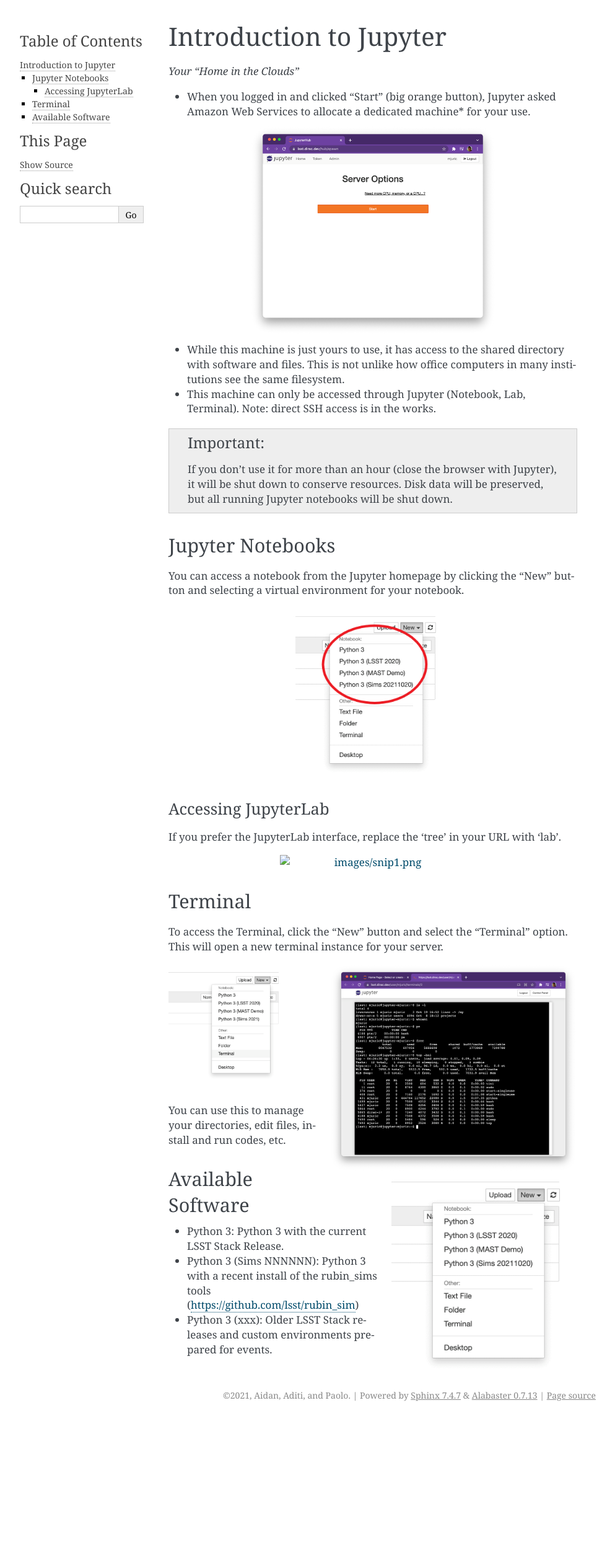
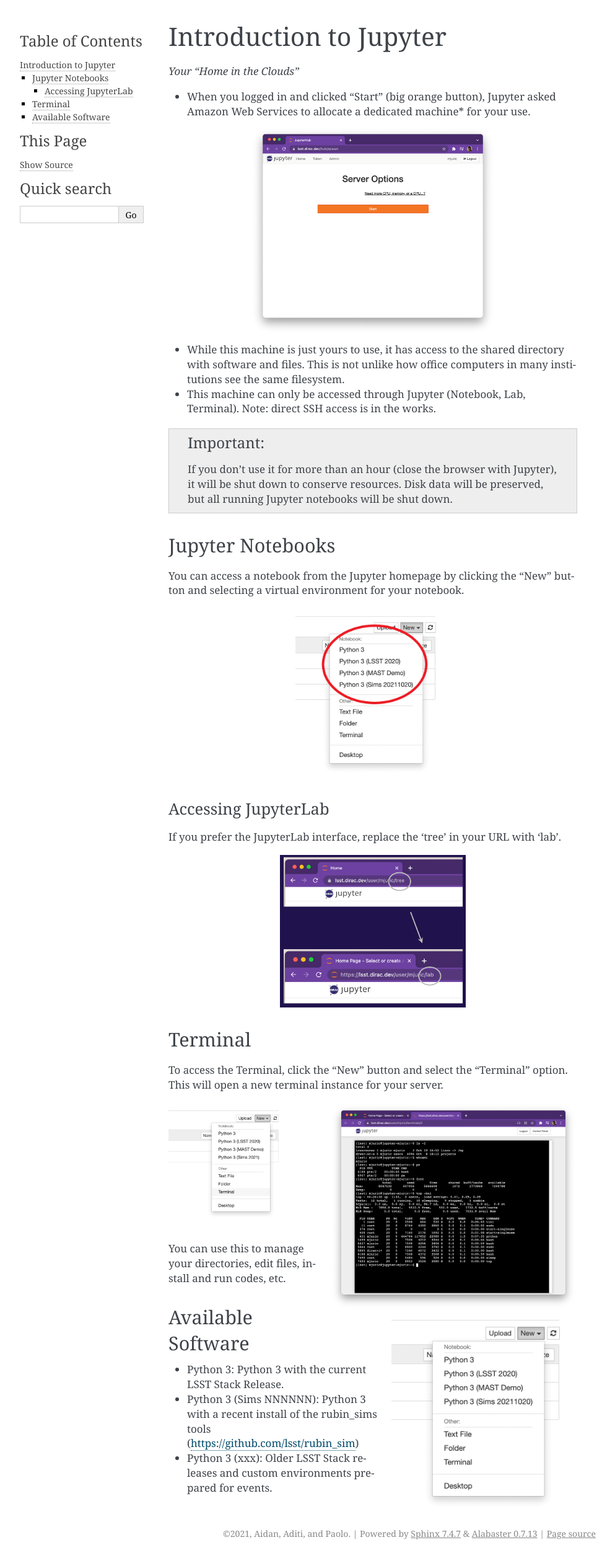
Before and after one commit to lincc-hub/lincc-hub-docs, a Sphinx documentation site: the page built from docs/source/introj.rst, in a window 1280 px wide. Shown: the whole page at 62% size, without its empty margins (148-1141 px from the left). Built offline with Sphinx 7.4.7, drawn with Linux system fonts in a browser that asks for light colours; before the commit the page ends 2290 px from its top, so only the background shows below that.

Commit message:
debugging image error

```diff
--- a/docs/source/introj.rst
+++ b/docs/source/introj.rst
@@ -34,7 +34,7 @@ Accessing JupyterLab
 ~~~~~~~~~~~~~~~~~~~~
 If you prefer the JupyterLab interface, replace the ‘tree’ in your URL with ‘lab’.
 
-.. image:: images/snip1.png
+.. image:: images/snip1.PNG
     :width: 300
     :align: center
 
```
